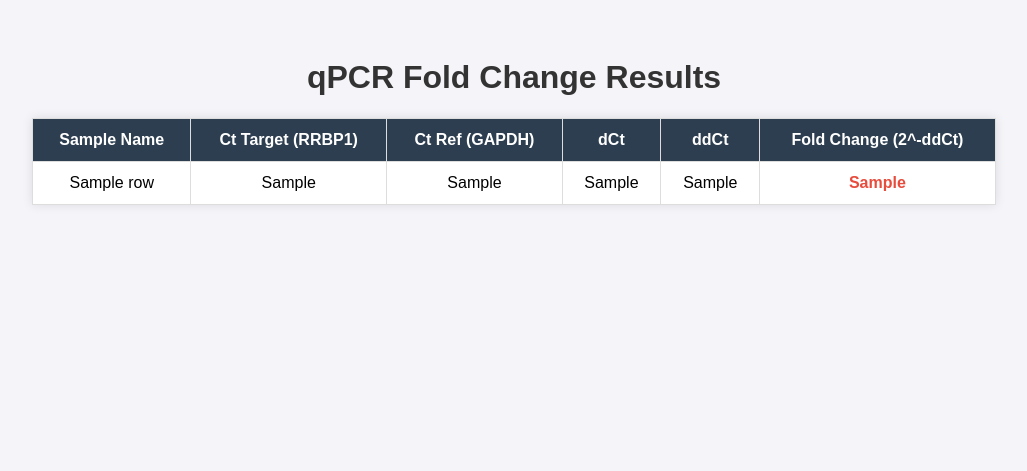
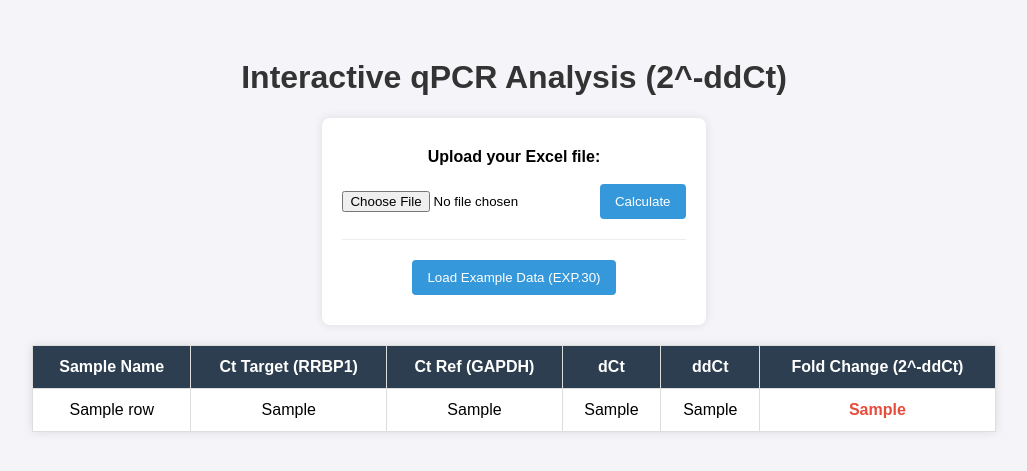
Before and after one commit to MayaMalka10/Assignments, a Flask app: template Day04/templates/index.html in a window 1280 px wide. Shown: the top 471 px of the page, without its empty margins (126-1153 px from the left). Run offline with Flask 3, Linux system fonts and the light colour scheme; the template is opened without the code that fills it: most values are stand-ins (such as "Sample title", 1, 10 or a date in 2020).

Commit message:
Made the web app interactive with file upload and example data

```diff
--- a/Day04/app.py
+++ b/Day04/app.py
@@ -1,47 +1,70 @@
-from flask import Flask, render_template
+from flask import Flask, render_template, request
 import pandas as pd
+import os
 
 app = Flask(__name__)
 
-def calculate_qpcr():
-    # קריאת הקובץ - רק העמודות הרלוונטיות
-    df = pd.read_excel(r"C:\Users\3maya\Documents\WIS\Python Course\Assignments\Day04\EXP.30 Results.xlsx", usecols=['Sample Name', 'Target Name', 'Ct Mean'])
+# פונקציה שמקבלת את טבלת הנתונים (DataFrame) ומבצעת את החישוב
+def calculate_qpcr_from_df(df):
+    try:
+        # קריאת העמודות הרלוונטיות בלבד
+        df = df[['Sample Name', 'Target Name', 'Ct Mean']]
 
-    # סידור הנתונים כך שגן המטרה וגן הרפרנס יהיו באותה שורה עבור כל דגימה
-    pivot_df = df.pivot(index='Sample Name', columns='Target Name', values='Ct Mean').reset_index()
+        pivot_df = df.pivot(index='Sample Name', columns='Target Name', values='Ct Mean').reset_index()
 
-    # (Target - Reference) dCt חישוב
-    pivot_df['dCt'] = pivot_df['RRBP1'] - pivot_df['GAPDH']
+        pivot_df['dCt'] = pivot_df['RRBP1'] - pivot_df['GAPDH']
+        pivot_df[['Condition', 'Concentration']] = pivot_df['Sample Name'].str.split(' ', expand=True)
 
-    # חלוקת שם הדגימה למצב (NT/RRBP1) ולריכוז (0.5/1/1.5) כדי שנוכל להתאים ביקורת לטיפול
-    pivot_df[['Condition', 'Concentration']] = pivot_df['Sample Name'].str.split(' ', expand=True)
+        control_df = pivot_df[pivot_df['Condition'] == 'siNT'][['Concentration', 'dCt']].rename(columns={'dCt': 'Control_dCt'})
 
-    # חילוץ ערכי הביקורת (siNT)
-    control_df = pivot_df[pivot_df['Condition'] == 'siNT'][['Concentration', 'dCt']].rename(columns={'dCt': 'Control_dCt'})
+        result_df = pd.merge(pivot_df, control_df, on='Concentration', how='left')
+        result_df['ddCt'] = result_df['dCt'] - result_df['Control_dCt']
+        result_df['Fold_Change'] = 2 ** (-result_df['ddCt'])
 
-    # מיזוג ערכי הביקורת חזרה לטבלה המרכזית לפי הריכוז המתאים
-    result_df = pd.merge(pivot_df, control_df, on='Concentration', how='left')
+        final_df = result_df[['Sample Name', 'RRBP1', 'GAPDH', 'dCt', 'ddCt', 'Fold_Change']].copy()
+        final_df.rename(columns={'RRBP1': 'Ct_Target (RRBP1)', 'GAPDH': 'Ct_Ref (GAPDH)'}, inplace=True)
 
-    # Fold Change (2^-ddCt) -ו ddCt חישוב
-    result_df['ddCt'] = result_df['dCt'] - result_df['Control_dCt']
-    result_df['Fold_Change'] = 2 ** (-result_df['ddCt'])
+        return final_df.round(4), None
+    except Exception as e:
+        return None, "Error processing the file. Please ensure columns match the required format."
 
-    # סידור העמודות הסופיות ועיגול ל-4 ספרות אחרי הנקודה
-    final_df = result_df[['Sample Name', 'RRBP1', 'GAPDH', 'dCt', 'ddCt', 'Fold_Change']].copy()
-    final_df.rename(columns={'RRBP1': 'Ct_Target (RRBP1)', 'GAPDH': 'Ct_Ref (GAPDH)'}, inplace=True)
+@app.route('/', methods=['GET', 'POST'])
+def home():
+    results_list = None
+    error_message = None
 
-    return final_df.round(4)
+    # אם המשתמש לחץ על אחד הכפתורים
+    if request.method == 'POST':
 
-@app.route('/')
-def home():
-    # קריאה לפונקציית החישוב
-    results_df = calculate_qpcr()
+        # אם המשתמש העלה קובץ משלו
+        if 'upload_file' in request.form:
+            file = request.files.get('file')
+            if file and file.filename != '':
+                try:
+                    df = pd.read_excel(file)
+                    df_result, error_message = calculate_qpcr_from_df(df)
+                    if df_result is not None:
+                        results_list = df_result.to_dict(orient='records')
+                except Exception as e:
+                    error_message = "Could not read the uploaded Excel file."
+            else:
+                error_message = "No file selected."
 
-    # המרת טבלת הפנדס לרשימת מילונים כדי שה-HTML יוכל לקרוא אותה
-    results_list = results_df.to_dict(orient='records')
+        # אם המשתמש לחץ על כפתור קובץ הדוגמה
+        elif 'load_example' in request.form:
+            try:
+                # יצירת נתיב יציב לקובץ הדוגמה שנמצא באותה תיקייה של app.py
+                base_dir = os.path.dirname(os.path.abspath(__file__))
+                file_path = os.path.join(base_dir, "EXP.30 Results.xlsx")
 
-    # שליחת התוצאות לדף האינטרנט
-    return render_template('index.html', results=results_list)
+                df = pd.read_excel(file_path)
+                df_result, error_message = calculate_qpcr_from_df(df)
+                if df_result is not None:
+                    results_list = df_result.to_dict(orient='records')
+            except Exception as e:
+                error_message = f"Error loading example file: {str(e)}"
+
+    return render_template('index.html', results=results_list, error_message=error_message)
 
 if __name__ == '__main__':
     app.run(debug=True)
--- a/Day04/templates/index.html
+++ b/Day04/templates/index.html
@@ -3,20 +3,52 @@
 <head>
     <meta charset="UTF-8">
     <meta name="viewport" content="width=device-width, initial-scale=1.0">
-    <title>qPCR Analysis Results</title>
+    <title>Interactive qPCR Analysis</title>
     <style>
-        body { font-family: Arial, sans-serif; background-color: #f4f4f9; padding: 30px; }
-        h1 { color: #333; text-align: center; }
+        body { font-family: Arial, sans-serif; background-color: #f4f4f9; padding: 30px; text-align: center; }
+        h1 { color: #333; }
+        .form-container { background: #fff; padding: 20px; border-radius: 8px; box-shadow: 0 0 10px rgba(0,0,0,0.1); display: inline-block; margin-bottom: 20px; }
+        form { margin: 10px 0; }
         table { width: 80%; margin: 0 auto; border-collapse: collapse; background-color: #fff; box-shadow: 0 0 10px rgba(0,0,0,0.1); }
         th, td { padding: 12px 15px; border: 1px solid #ddd; text-align: center; }
         th { background-color: #2c3e50; color: white; }
         tr:nth-child(even) { background-color: #f9f9f9; }
-        tr:hover { background-color: #f1f1f1; }
         .highlight { font-weight: bold; color: #e74c3c; }
+        .error { color: red; font-weight: bold; margin-bottom: 20px; }
+        input[type="submit"], button { padding: 10px 15px; cursor: pointer; background-color: #3498db; color: white; border: none; border-radius: 4px; }
+        input[type="submit"]:hover, button:hover { background-color: #2980b9; }
+        .example-btn { background-color: #2ecc71; }
+        .example-btn:hover { background-color: #27ae60; }
     </style>
 </head>
 <body>
-    <h1>qPCR Fold Change Results</h1>
+    <h1>Interactive qPCR Analysis (2^-ddCt)</h1>
+
+    <div class="form-container">
+        <!-- Form for uploading a new file -->
+        <form method="POST" enctype="multipart/form-data">
+            <label for="file"><strong>Upload your Excel file:</strong></label><br><br>
+            <input type="file" name="file" accept=".xlsx, .xls" required>
+            <input type="hidden" name="upload_file" value="1">
+            <input type="submit" value="Calculate">
+        </form>
+
+        <hr style="margin: 20px 0; border: 0; border-top: 1px solid #eee;">
+
+        <!-- Form for loading the example file -->
+        <form method="POST">
+            <input type="hidden" name="load_example" value="1">
+            <input type="submit" class="example-btn" value="Load Example Data (EXP.30)">
+        </form>
+    </div>
+
+    <!-- Display error message if any -->
+    {% if error_message %}
+        <div class="error">{{ error_message }}</div>
+    {% endif %}
+
+    <!-- Display results table only if results exist -->
+    {% if results %}
     <table>
         <thead>
             <tr>
@@ -29,7 +61,6 @@
             </tr>
         </thead>
         <tbody>
-            <!-- כאן ה-HTML רץ על כל שורה מהפייתון ומדפיס אותה לטבלה -->
             {% for row in results %}
             <tr>
                 <td>{{ row['Sample Name'] }}</td>
@@ -42,5 +73,6 @@
             {% endfor %}
         </tbody>
     </table>
+    {% endif %}
 </body>
 </html>
```
